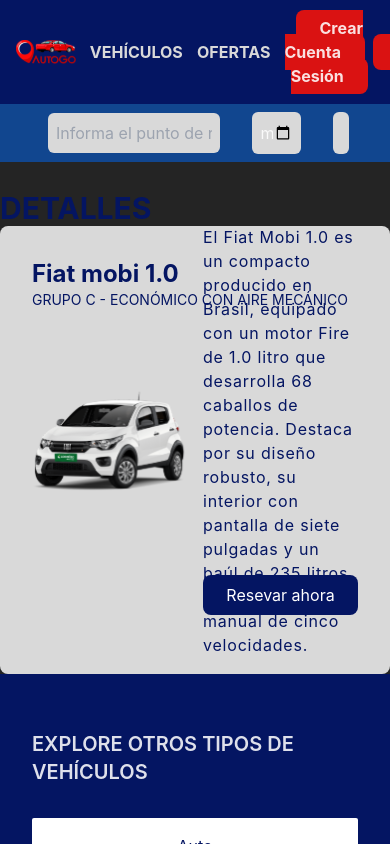
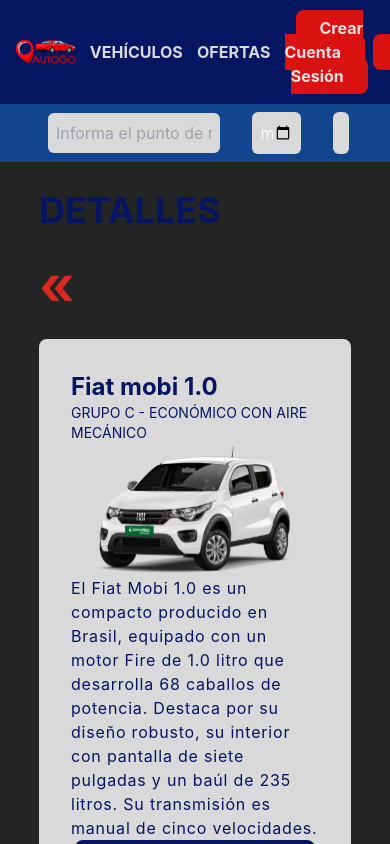
Before and after one commit to pablo-ambrogio/proyecto-final-CDT, a React (Vite) app: page /vehicles/1 in a window 390 px wide. Shown: the top 844 px of the page. Built offline with nearby package versions, Linux system fonts and the light colour scheme; a web font is replaced by a local one.

Commit message:
trabajando en responsive en página DetailsCar, en componente CardDetail

```diff
--- a/src/components/common/cardDetail/CardDetail.jsx
+++ b/src/components/common/cardDetail/CardDetail.jsx
@@ -4,7 +4,7 @@
     return (
         <div>
             <article
-                className='bg-grey p-8 text-blue h-[28rem] rounded-lg max-w-4xl mx-auto'
+                className='bg-grey p-8 text-blue lg:h-[28rem] sm:h-auto rounded-lg max-w-4xl mx-auto'
             >
                 <section>
                     <h1
@@ -15,17 +15,17 @@
                     >GRUPO C - ECONÓMICO CON AIRE MECÁNICO</p>
                 </section>
                 <section
-                    className='grid grid-cols-2 grid-rows-4 h-4/5 gap-x-4 mt-4'
+                    className='grid lg:grid-cols-2 lg:grid-rows-4 h-4/5 gap-x-4 md:gap-6'
                 >
                     <div
-                        className='col-span-1 row-start-1 row-end-4'
+                        className='lg:col-span-1 lg:row-start-1 row-end-4'
                     >
                         <img src={CarMobi} alt="Auto fiat mobi"
-                            className='w-full h-full'
+                            className='w-4/5 h-full mx-auto lg:w-full '
                         />
                     </div>
                     <div
-                        className='col-span-1 row-start-1 row-span-3 flex items-center'
+                        className='lg:col-span-1 lg:row-start-1 row-span-3 flex items-center'
                     >
                         <p className='tracking-wider'>
                             El Fiat Mobi 1.0 es un compacto producido en Brasil, equipado con un motor Fire de 1.0 litro que desarrolla 68 caballos de potencia. Destaca por su diseño robusto, su interior con pantalla de siete pulgadas y un baúl de 235 litros. Su transmisión es manual de cinco velocidades.
@@ -33,7 +33,7 @@
 
                     </div>
                     <div
-                        className='col-star-2 col-end-3 row-start-4 row-span-1 flex justify-center items-center'
+                        className='lg:col-star-2 lg:col-end-3 lg:row-start-4 lg:row-span-1 flex justify-center items-center'
                     >
                         <button
                             className='first-letter:uppercase w-[15rem] bg-blue p-2 text-white rounded-lg'
--- a/src/components/common/header/Navbar.jsx
+++ b/src/components/common/header/Navbar.jsx
@@ -12,10 +12,12 @@
                     <img src={LogoHeader} alt="Logo AutoGo" />
                 </Link>
                 <nav className="col-span-7 flex justify-evenly font-bold">
-                    <Link to="/vehicles" className="hover:text-red text-grey hover:transition-in-out duration-300">
+                    <Link to="/" className="hover:text-red text-grey hover:transition-in-out duration-300">
                         vehículos
                     </Link>
-                    <Link to="/offers" className="hover:text-red text-grey hover:transition-in-out duration-300">
+                    <Link to="/offers" className="hover:text-red text-grey hover:transition-in-out duration-300"
+                        onClick={() => alert("Estamos trabajando para darte las mejores ofertas del mercado")}
+                    >
                         ofertas
                     </Link>
                 </nav>
--- a/src/components/pages/DetailsCar.jsx
+++ b/src/components/pages/DetailsCar.jsx
@@ -1,19 +1,47 @@
 import CardDetail from "../common/cardDetail/CardDetail"
 import ExploreVehicles from "../common/exploreVehicles/ExploreVehicles"
+import ArrowBack from '../../assets/arrow-back.svg'
+import { Link } from "react-router-dom"
 
 const DetailsCar = () => {
     return (
-        <main className="h-full">
+        <section className="h-full">
             <h1
-                className="font-bold text-blue text-3xl uppercase mt-10"
+                className="font-bold text-blue text-4xl uppercase mt-10 w-4/5 mx-auto max-w-screen-xl"
             >detalles</h1>
             <section
                 className="w-full"
             >
-                <CardDetail />
+                <section
+                    className="w-4/5 2xl:w-8/12 mx-auto my-10
+                    grid
+                    lg:grid-cols-[2rem,1fr] lg:grid-rows-1 lg:gap-0
+                    sm:grid-cols-[1fr] sm:grid-rows-[2rem,1fr] gap-8"
+                >
+                    <div
+                        className="
+                        grid
+                        lg:place-self-center
+                        lg:col-span-1
+                        sm:col-span-1 sm:row-span-1 sm:place-self-start"
+                    >
+                        <Link to={"/"}>
+                            <img src={ArrowBack} alt="" />
+                        </Link>
+                    </div>
+                    <div
+                        className="md:w-4/5 sm:w-full
+                        grid
+                        place-self-center
+                        lg:col-span-1
+                        sm:col-span-1 sm:row-span-1"
+                    >
+                        <CardDetail />
+                    </div>
+                </section>
                 <ExploreVehicles />
             </section>
-        </main>
+        </section>
     )
 }
 export default DetailsCar
```
Also changed, not shown: src/assets/arrow-back.svg (added).
